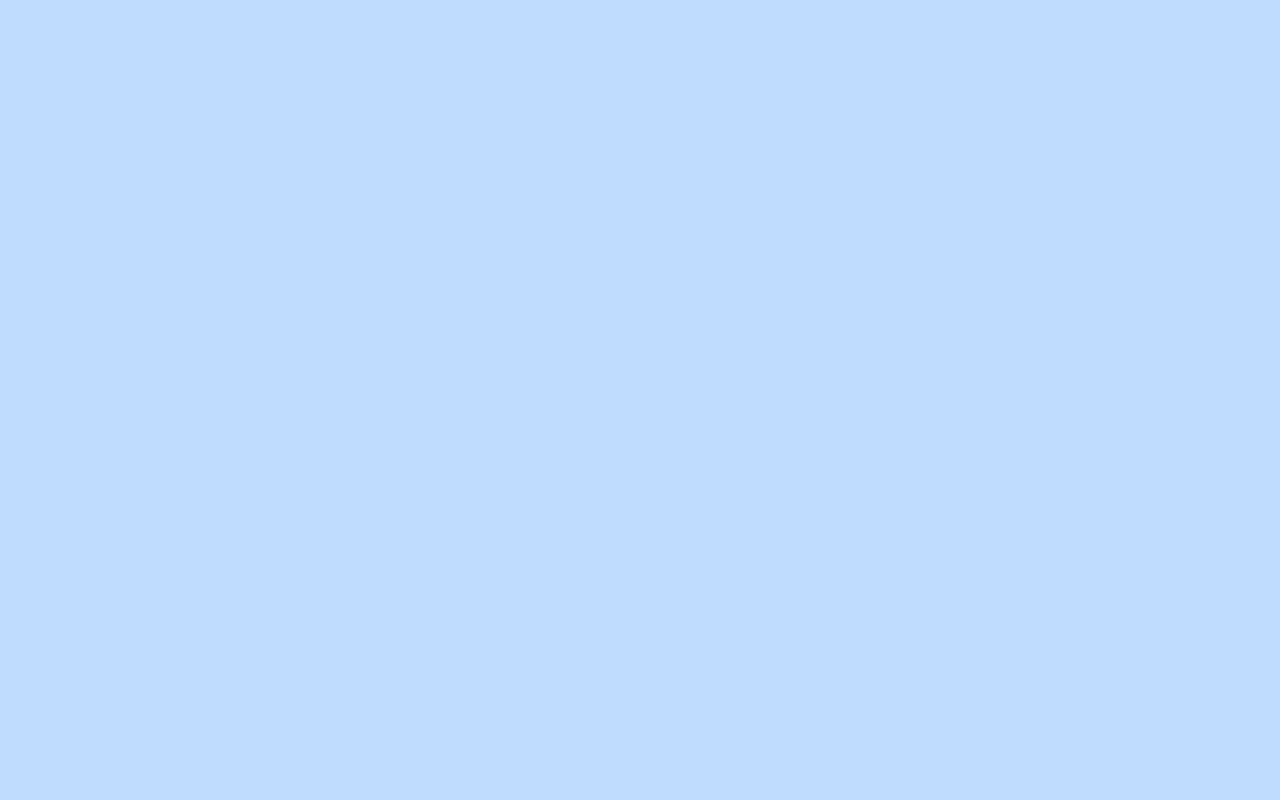
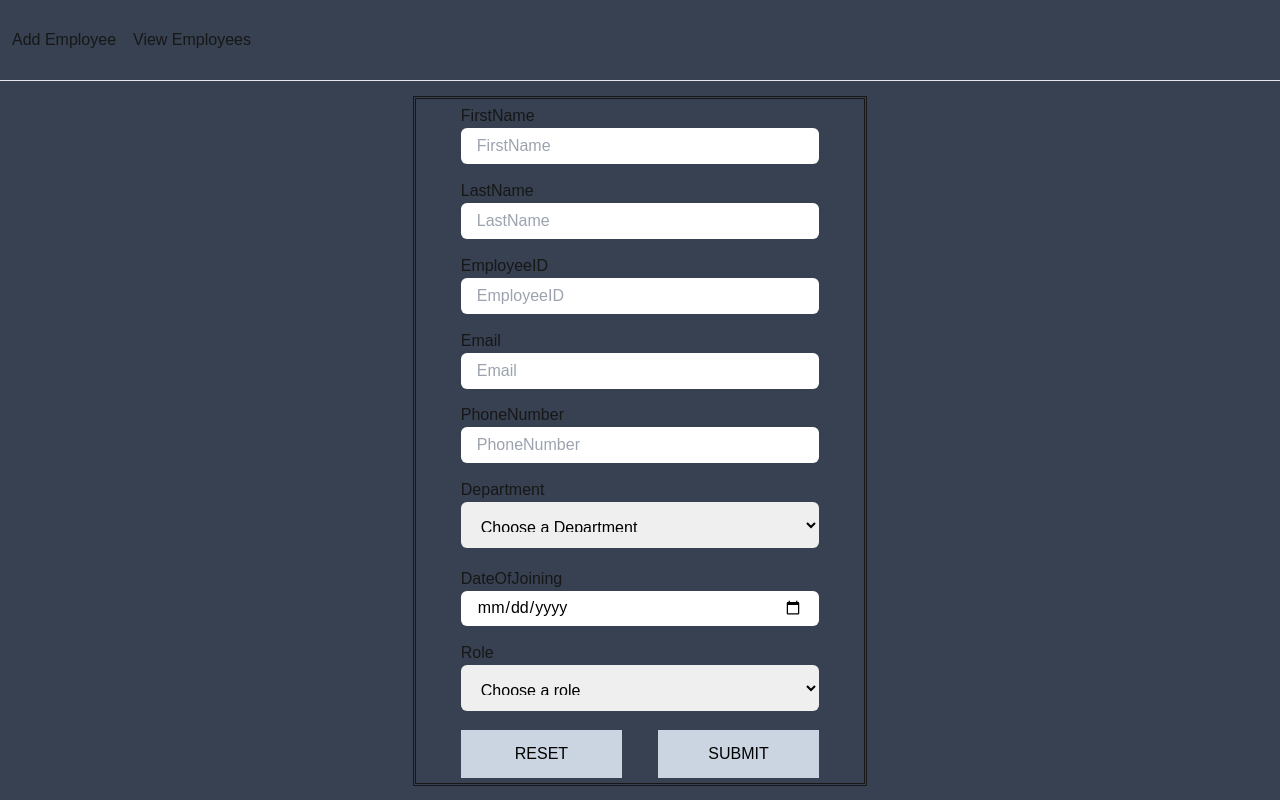
Before and after one commit to ShriramJayanth/fsd_frontend, a Next.js app: page / in a window 1280 px wide. Built offline with nearby package versions, Linux system fonts and the light colour scheme.

Commit message:
states added

```diff
--- a/app/page.tsx
+++ b/app/page.tsx
@@ -1,9 +1,196 @@
+"use client";
 import Image from "next/image";
+import { use, useState } from "react";
 
 export default function Home() {
+  const [FirstName, setFirstName] = useState("");
+  const [LastName, setLastName] = useState("");
+  const [EmployeeID, setEmployeeID] = useState("");
+  const [Email, setEmail] = useState("");
+  const [PhoneNumber, setPhoneNumber] = useState("");
+  const [Department, setDepartment] = useState("");
+  const [doj, setdoj] = useState("");
+  const [Role, setRole] = useState("");
+  const [FirstNameErr, setFirstNameErr] = useState("");
+  const [LastNameErr, setLastNameErr] = useState("");
+  const [EmployeeIDErr, setEmployeeIDErr] = useState("");
+  const [EmailErr, setEmailErr] = useState("");
+  const [PhoneNumberErr, setPhoneNumberErr] = useState("");
+  const [DepartmentErr, setDepartmentErr] = useState("");
+  const [dojErr, setdojErr] = useState("");
+  const [RoleErr, setRoleErr] = useState("");
+
+  const removeErr=()=>{
+    setFirstNameErr("");
+    setLastNameErr("");
+    setEmployeeIDErr("");
+    setEmailErr("");
+    setPhoneNumberErr("");
+    setDepartmentErr("");
+    setdojErr("");
+    setRoleErr("");
+  }
+
+  const checkVals=()=>{
+    removeErr();
+    if(FirstName.trim().length==0)setFirstNameErr("FirstName must not be empty");
+    if(LastName.trim().length==0)setLastNameErr("LastName must not be empty");
+    if(EmployeeID.trim().length==0)setEmployeeIDErr("LastName must not be empty");
+    if(Email.trim().length==0){
+      setEmailErr("Email must not be empty");
+    }
+    if(PhoneNumber.trim().length==0)setPhoneNumberErr("Phone number must not be empty");
+  }
+
   return (
-    <div className="h-[100vh] bg-blue-200">
-
+    <div className="h-[100vh] w-[100%] bg-gray-700">
+      <div className="h-[10%] w-[100%] flex">
+        <div className="h-[100%] w-[10%] bg-gray-700 flex items-center justify-center">
+          Add Employee
+        </div>
+        <div className="h-[100%] w-[10%] bg-gray-700 flex items-center justify-center">
+          View Employees
+        </div>
+      </div>
+      <hr></hr>
+      <div className="h-[90%] w-[100%] flex items-center justify-center">
+        <div className="h-[95%] w-[35%] outline-double flex flex-col items-center justify-around gap-4">
+          <div className="h-[7%] w-[80%]">
+            <div>FirstName</div>
+            <input
+            value={FirstName}
+              className="h-[75%] w-[100%] rounded-md p-4 text-black"
+              placeholder="FirstName"
+              onChange={(e) => {
+                setFirstName(e.target.value);
+              }}
+            ></input>
+            <div>{FirstNameErr}</div>
+          </div>
+          <div className="h-[7%] w-[80%]">
+            <div>LastName</div>
+            <input
+            value={LastName}
+              className="h-[75%] w-[100%] rounded-md p-4 text-black"
+              placeholder="LastName"
+              onChange={(e) => {
+                setLastName(e.target.value);
+              }}
+            ></input>
+            <div>{LastNameErr}</div>
+          </div>
+          <div className="h-[7%] w-[80%]">
+            <div>EmployeeID</div>
+            <input
+            value={EmployeeID}
+              className="h-[75%] w-[100%] rounded-md p-4 text-black"
+              placeholder="EmployeeID"
+              onChange={(e) => {
+                setEmployeeID(e.target.value);
+              }}
+            ></input>
+            <div>{EmployeeIDErr}</div>
+          </div>
+          <div className="h-[7%] w-[80%]">
+            <div>Email</div>
+            <input
+            value={Email}
+              className="h-[75%] w-[100%] rounded-md p-4 text-black"
+              placeholder="Email"
+              onChange={(e) => {
+                setEmail(e.target.value);
+              }}
+            ></input>
+            <div>{EmailErr}</div>
+          </div>
+          <div className="h-[7%] w-[80%]">
+            <div>PhoneNumber</div>
+            <input
+            value={PhoneNumber}
+              className="h-[75%] w-[100%] rounded-md p-4 text-black"
+              placeholder="PhoneNumber"
+              onChange={(e)=>{
+                setPhoneNumber(e.target.value);
+              }}
+            ></input>
+            <div>{PhoneNumberErr}</div>
+          </div>
+          <div className="h-[9%] w-[80%]">
+            <div>Department</div>
+            <select
+            value={Department}
+              className="h-[75%] w-[100%] rounded-md p-4 text-black"
+              onChange={(e) => {
+                setDepartment(e.target.value);
+              }}
+            >
+              <option>Choose a Department</option>
+              <option>Development</option>
+              <option>Testing</option>
+              <option>Design</option>
+            </select>
+            <div>{DepartmentErr}</div>
+          </div>
+          <div className="h-[7%] w-[80%] ">
+            <div>DateOfJoining</div>
+            <input
+            value={doj}
+              type="date"
+              max={new Date().toISOString().substring(0, 10)}
+              className="h-[75%] w-[100%] rounded-md p-4 text-black"
+              placeholder="DateOfJoining"
+              onChange={(e) => {
+                setdoj(e.target.value);
+              }}
+            ></input>
+            <div>{dojErr}</div>
+          </div>
+          <div className="h-[9%] w-[80%] ">
+            <div>Role</div>
+            <select
+            value={Role}
+              className="h-[75%] w-[100%] rounded-md p-4 text-black"
+              onChange={(e) => {
+                setRole(e.target.value);
+              }}
+            >
+              <option>Choose a role</option>
+              <option>Developer</option>
+              <option>Manager</option>
+              <option>TeamLead</option>
+            </select>
+            <div>{RoleErr}</div>
+          </div>
+          <div className="h-[7%] w-[80%] flex justify-between items-center ">
+            <button className="h-[100%] w-[45%] bg-slate-300 text-black" onClick={()=>{
+              setDepartment("");
+              setRole("")
+              setEmail("");
+              setFirstName("");
+              setLastName("");
+              setEmployeeID("");
+              setPhoneNumber("");
+              setdoj("");
+            }}>
+              RESET
+            </button>
+            <button className="h-[100%] w-[45%] bg-slate-300 text-black" onClick={()=>{
+            }}>
+              SUBMIT
+            </button>
+          </div>
+        </div>
+      </div>
     </div>
   );
 }
+
+// console.log({
+//   id:EmployeeID,
+//   firstName:FirstName,
+//   lastName:LastName,
+//   email:Email,
+//   role:Role,
+//   department:Department,
+//   dateOfJoining:doj,
+// })
```
